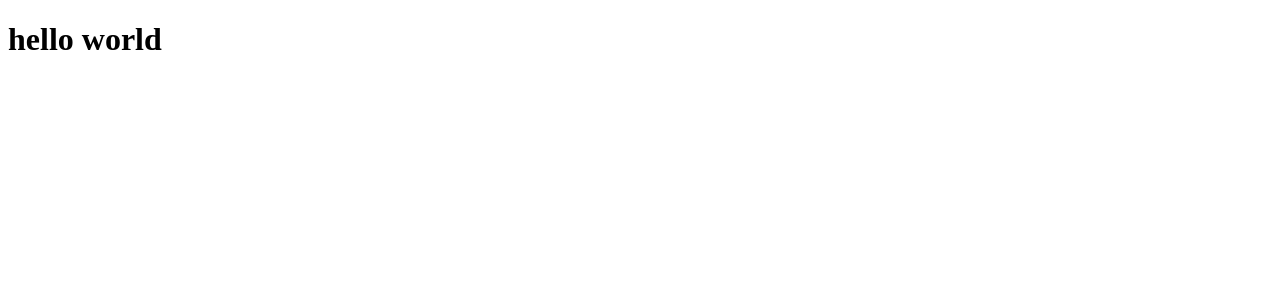
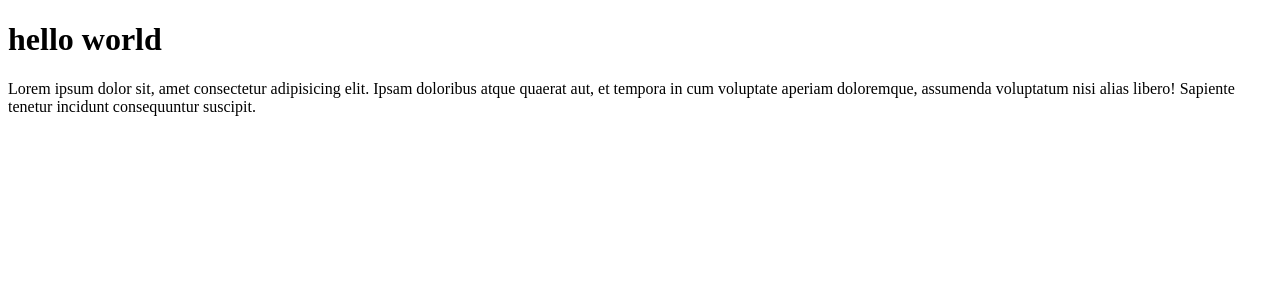
Before and after one commit to Kjell4/Web-Project, an Angular app in the folder my-app/: page / in a window 1280 px wide. Shown: the top 300 px of the page. Built offline with nearby package versions, Linux system fonts and the light colour scheme.

Commit message:
test commit

```diff
--- a/my-app/src/app/app.component.html
+++ b/my-app/src/app/app.component.html
@@ -1 +1,2 @@
 <h1>hello world</h1>
+<p>Lorem ipsum dolor sit, amet consectetur adipisicing elit. Ipsam doloribus atque quaerat aut, et tempora in cum voluptate aperiam doloremque, assumenda voluptatum nisi alias libero! Sapiente tenetur incidunt consequuntur suscipit.</p>
```
